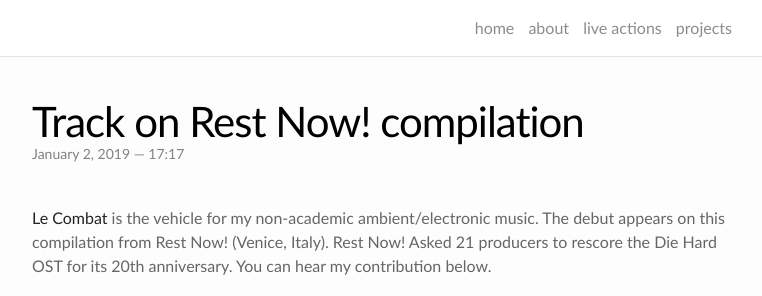
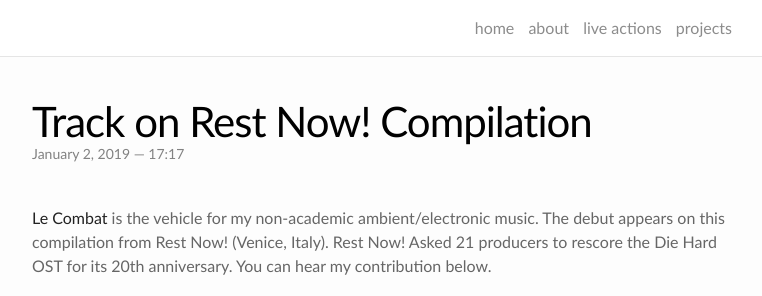
Before and after one commit to martindisley/martindisley.github.io, a Jekyll site: the page built from _portfolio/5_project.markdown, in a window 1280 px wide and 900 px high, cut to the strip 0-296 px from the top of the window. Shown: the whole strip, without its empty margins (258-1020 px from the left). Built offline with Jekyll 4.4.1, drawn with Linux system fonts in a browser that asks for light colours; nearby versions of some CDN libraries; some of the changed lines change nothing that is shown.

Commit message:
die hard 05

```diff
--- a/_portfolio/5_project.markdown
+++ b/_portfolio/5_project.markdown
@@ -1,10 +1,10 @@
 ---
 layout: post
-title: Track on Rest Now! compilation
+title: Track on Rest Now! Compilation
 description: Composition
 img: /img/restnowdiehard.jpg
 ---
 
 [Le Combat](https://en.wikipedia.org/wiki/Combat_(newspaper)) is the vehicle for my  non-academic ambient/electronic music. The debut appears on this compilation from Rest Now! (Venice, Italy). Rest Now! Asked 21 producers to rescore the Die Hard OST for its 20th anniversary. You can hear my contribution below.
 
-<p align="center"><iframe style="border: 0; width: 600px; height: 920px;" src="https://bandcamp.com/EmbeddedPlayer/album=2493063298/size=large/bgcol=333333/linkcol=0f91ff/package=1165367189/transparent=true/" seamless><a href="http://music.takearestnow.com/album/die-hard-rest-now-motion-picture-soundtrack">Die Hard (Rest Now! Motion Picture Soundtrack) by Various Artists</a></iframe>
+<p align="center"><iframe style="border: 0; width: 600px; height: 1200px;" src="https://bandcamp.com/EmbeddedPlayer/album=2493063298/size=large/bgcol=333333/linkcol=0f91ff/package=1165367189/transparent=true/" seamless><a href="http://music.takearestnow.com/album/die-hard-rest-now-motion-picture-soundtrack">Die Hard (Rest Now! Motion Picture Soundtrack) by Various Artists</a></iframe>
```
